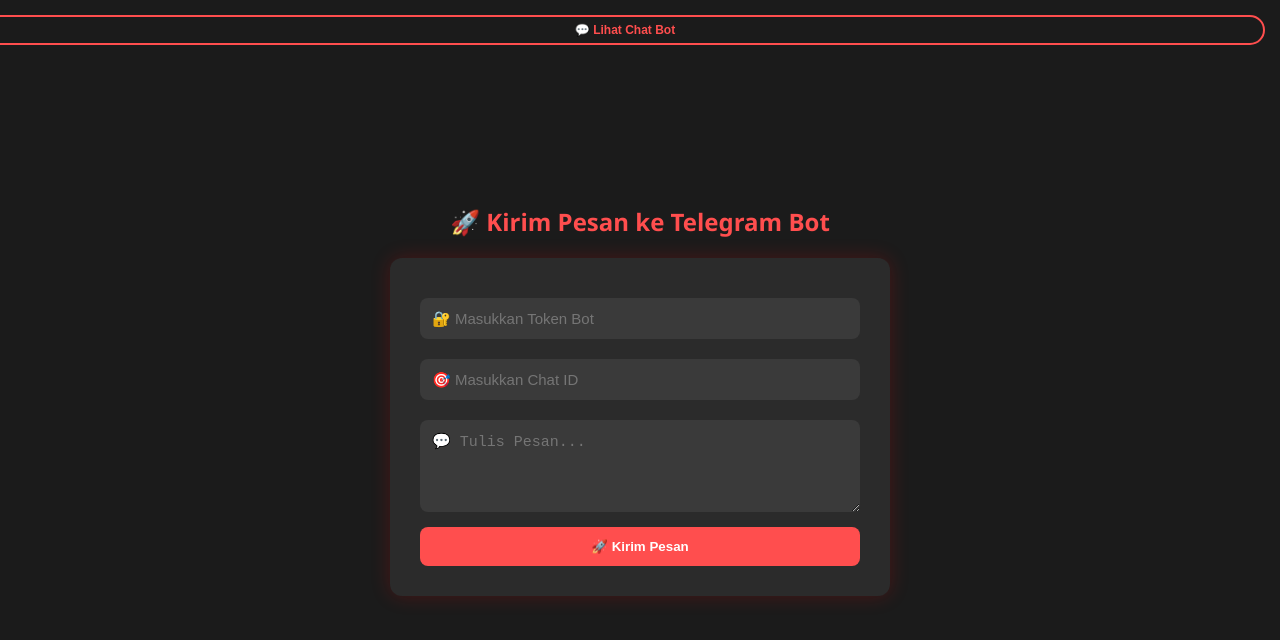
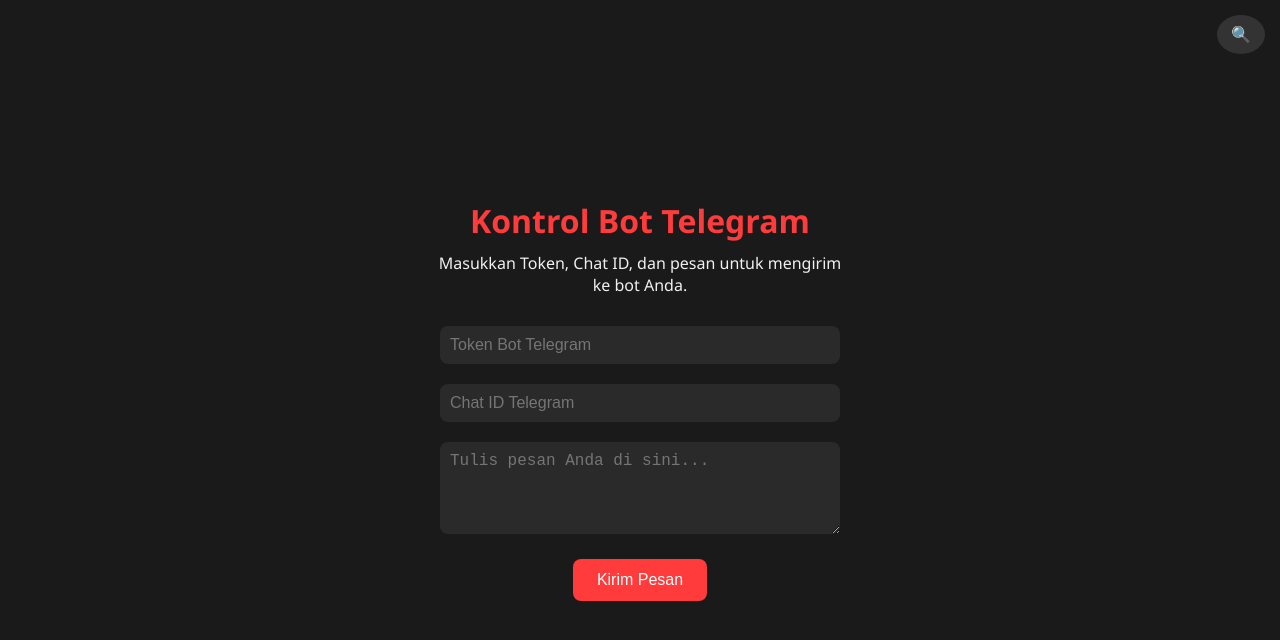
Before and after one commit to Fatonklzs/Newq, a plain HTML site: page index.html in a window 1280 px wide. Drawn offline with nearby package versions, Linux system fonts and the light colour scheme.

Commit message:
Update index.html

```diff
--- a/index.html
+++ b/index.html
@@ -1,172 +1,162 @@
 <!DOCTYPE html>
 <html lang="id">
 <head>
-  <meta charset="UTF-8" />
-  <meta name="viewport" content="width=device-width, user-scalable=no" />
-  <title>Telegram Bot Panel</title>
+  <meta charset="UTF-8">
+  <meta name="viewport" content="width=device-width, initial-scale=1.0, user-scalable=no">
+  <title>🔴 Telegram Bot Control</title>
+  <link rel="stylesheet" href="https://cdnjs.cloudflare.com/ajax/libs/toastr.js/latest/toastr.min.css" />
   <style>
     * {
-      box-sizing: border-box;
       margin: 0;
       padding: 0;
+      box-sizing: border-box;
+      user-select: none;
     }
+
     body {
-      background: #1b1b1b;
-      color: #f8f8f8;
       font-family: 'Segoe UI', sans-serif;
+      background-color: #1a1a1a;
+      color: #f0f0f0;
       display: flex;
       flex-direction: column;
+      justify-content: center;
       align-items: center;
-      justify-content: center;
-      height: 100vh;
+      min-height: 100vh;
+      padding: 20px;
       overflow: hidden;
-      position: relative;
     }
-    h2 {
+
+    h1 {
+      color: #ff3b3b;
+      margin-bottom: 10px;
+    }
+
+    p {
       margin-bottom: 20px;
-      color: #ff4e4e;
+      text-align: center;
     }
-    .form-container {
-      background: #2b2b2b;
-      padding: 30px;
-      border-radius: 12px;
-      width: 90%;
-      max-width: 500px;
-      box-shadow: 0 0 20px rgba(255, 0, 0, 0.2);
-    }
+
     input, textarea {
       width: 100%;
-      padding: 12px;
+      max-width: 400px;
+      padding: 10px;
       margin: 10px 0;
       border: none;
       border-radius: 8px;
-      font-size: 15px;
-      background: #3a3a3a;
-      color: #fff;
+      font-size: 16px;
+      background-color: #2a2a2a;
+      color: #f0f0f0;
+      outline: none;
     }
-    button {
-      width: 100%;
-      padding: 12px;
-      background: #ff4e4e;
+
+    button.send-button {
+      background-color: #ff3b3b;
       color: white;
-      font-weight: bold;
       border: none;
+      padding: 12px 24px;
       border-radius: 8px;
+      font-size: 16px;
       cursor: pointer;
-      transition: 0.3s;
+      margin-top: 10px;
+      transition: background 0.2s;
     }
-    button:hover {
-      background: #e84141;
+
+    button.send-button:hover {
+      background-color: #e62e2e;
     }
-    #toast {
+
+    .dashboard-button {
       position: fixed;
-      bottom: 20px;
-      left: 50%;
-      transform: translateX(-50%);
-      background: #262626;
-      color: #fff;
-      padding: 12px 20px;
-      border-radius: 8px;
-      box-shadow: 0 0 10px rgba(255, 0, 0, 0.3);
-      display: none;
-      animation: fadeInOut 3s ease-in-out;
-    }
-    @keyframes fadeInOut {
-      0% {opacity: 0;}
-      10% {opacity: 1;}
-      90% {opacity: 1;}
-      100% {opacity: 0;}
-    }
-    .top-right-btn {
-      position: absolute;
       top: 15px;
       right: 15px;
-      background: transparent;
-      border: 2px solid #ff4e4e;
-      color: #ff4e4e;
-      font-size: 12px;
-      padding: 6px 10px;
-      border-radius: 20px;
+      background-color: #333;
+      border: none;
+      color: #ff3b3b;
+      padding: 10px 14px;
+      font-size: 16px;
+      border-radius: 50%;
       cursor: pointer;
-      transition: 0.3s;
+      transition: background 0.2s;
     }
-    .top-right-btn:hover {
-      background: #ff4e4e;
-      color: #fff;
+
+    .dashboard-button:hover {
+      background-color: #444;
+    }
+
+    .form-container {
+      width: 100%;
+      max-width: 420px;
+      text-align: center;
     }
   </style>
 </head>
 <body>
+  <button class="dashboard-button" onclick="bukaDashboard()">🔍</button>
 
-  <button class="top-right-btn" onclick="lihatChat()">💬 Lihat Chat Bot</button>
+  <div class="form-container">
+    <h1>Kontrol Bot Telegram</h1>
+    <p>Masukkan Token, Chat ID, dan pesan untuk mengirim ke bot Anda.</p>
 
-  <h2>🚀 Kirim Pesan ke Telegram Bot</h2>
-  <div class="form-container">
-    <input type="text" id="token" placeholder="🔐 Masukkan Token Bot">
-    <input type="text" id="chatid" placeholder="🎯 Masukkan Chat ID">
-    <textarea id="pesan" rows="4" placeholder="💬 Tulis Pesan..."></textarea>
-    <button onclick="kirimPesan()">🚀 Kirim Pesan</button>
+    <input type="text" id="token" placeholder="Token Bot Telegram" autocomplete="off" />
+    <input type="text" id="chatid" placeholder="Chat ID Telegram" autocomplete="off" />
+    <textarea id="message" rows="4" placeholder="Tulis pesan Anda di sini..."></textarea>
+    <button class="send-button" onclick="kirimPesan()">Kirim Pesan</button>
   </div>
 
-  <div id="toast"></div>
+  <script src="https://cdnjs.cloudflare.com/ajax/libs/toastr.js/latest/toastr.min.js"></script>
+  <script>
+    toastr.options = {
+      "closeButton": true,
+      "progressBar": true,
+      "positionClass": "toast-bottom-center",
+      "timeOut": "3000",
+      "theme": "dark"
+    };
 
-  <script>
-    function showToast(msg, isError = false) {
-      const toast = document.getElementById("toast");
-      toast.innerText = msg;
-      toast.style.backgroundColor = isError ? "#9a2525" : "#2e8b57";
-      toast.style.display = "block";
-      setTimeout(() => {
-        toast.style.display = "none";
-      }, 3000);
-    }
+    function kirimPesan() {
+      const token = document.getElementById("token").value.trim();
+      const chatid = document.getElementById("chatid").value.trim();
+      const message = document.getElementById("message").value.trim();
 
-    async function kirimPesan() {
-      const token = document.getElementById("token").value.trim();
-      const chatId = document.getElementById("chatid").value.trim();
-      const pesan = document.getElementById("pesan").value.trim();
-
-      if (!token || !chatId || !pesan) {
-        showToast("⚠️ Semua kolom wajib diisi!", true);
+      if (!token || !chatid || !message) {
+        toastr.warning("Mohon lengkapi semua field terlebih dahulu!");
         return;
       }
 
-      try {
-        const res = await fetch(`https://api.telegram.org/bot${token}/sendMessage`, {
-          method: "POST",
-          headers: { "Content-Type": "application/json" },
-          body: JSON.stringify({
-            chat_id: chatId,
-            text: pesan,
-            parse_mode: "HTML"
-          })
-        });
-
-        const data = await res.json();
-        if (data.ok) {
-          showToast("✅ Pesan berhasil dikirim!");
-          document.getElementById("pesan").value = "";
+      fetch(`https://api.telegram.org/bot${token}/sendMessage`, {
+        method: "POST",
+        headers: {
+          "Content-Type": "application/json"
+        },
+        body: JSON.stringify({
+          chat_id: chatid,
+          text: message
+        })
+      })
+      .then(res => res.json())
+      .then(res => {
+        if (res.ok) {
+          toastr.success("Pesan berhasil dikirim!");
+          document.getElementById("message").value = "";
         } else {
-          showToast(`❌ Gagal: ${data.description}`, true);
+          toastr.error("Gagal mengirim pesan! Periksa token dan chat ID.");
         }
-      } catch (err) {
-        showToast(`❌ Error: ${err.message}`, true);
-      }
+      })
+      .catch(() => toastr.error("Terjadi kesalahan jaringan!"));
     }
 
-    function lihatChat() {
+    function bukaDashboard() {
       const token = document.getElementById("token").value.trim();
-      const chatId = document.getElementById("chatid").value.trim();
-      if (!token || !chatId) {
-        showToast("⚠️ Token dan Chat ID harus diisi!", true);
+      const chatid = document.getElementById("chatid").value.trim();
+
+      if (!token || !chatid) {
+        toastr.warning("Masukkan Token dan Chat ID terlebih dahulu!");
         return;
       }
-      // Simpan di localStorage lalu arahkan
-      localStorage.setItem("token", token);
-      localStorage.setItem("chatid", chatId);
-      window.location.href = "/dashboard.html";
+
+      const url = `https://8d71a66c-a9ac-4c99-b133-a9f2397008dd-00-26f7p1m9p5my6.pike.replit.dev/dashboard.html?token=${encodeURIComponent(token)}&chatid=${encodeURIComponent(chatid)}`;
+      window.open(url, "_blank");
     }
   </script>
-
 </body>
 </html>
```
